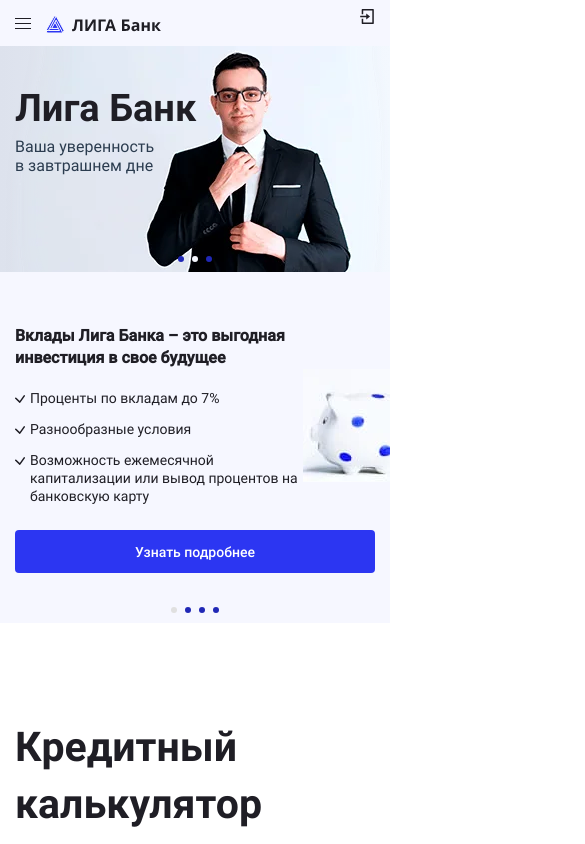
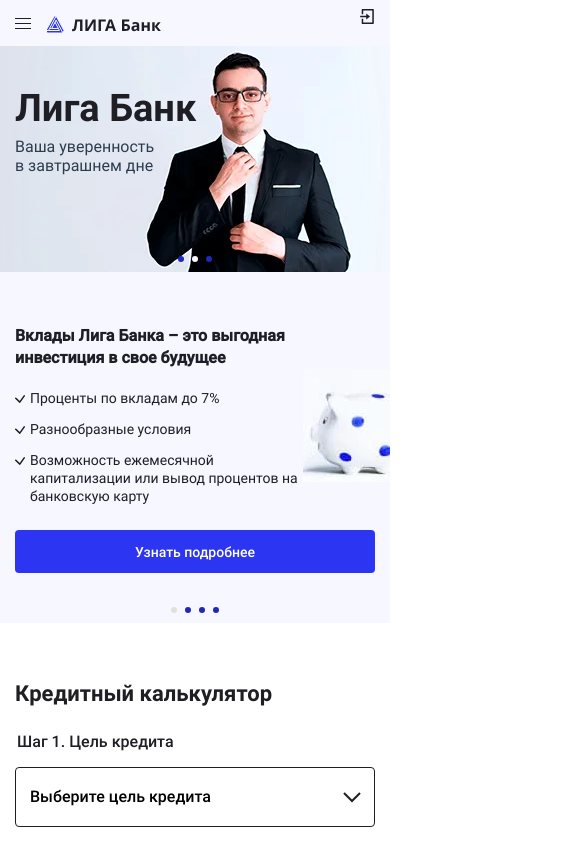
Before and after one commit to pestrige/korovin_ligabank2, a React (Create React App) app: page / in a window 390 px wide. Shown: the top 844 px of the page, 585 px wide, since content can reach past the window. Built offline with nearby package versions, Linux system fonts and the light colour scheme.

Commit message:
Добавляет адаптив для первого шага

```diff
--- a/src/components/calculator/calculator.jsx
+++ b/src/components/calculator/calculator.jsx
@@ -7,11 +7,16 @@
 import CreditOffer from '../credit-offer/credit-offer';
 import PropTypes from 'prop-types';
 import styled from '@emotion/styled';
+import {BreakPoint} from '../../const';
 
 const CreditWrapper = styled.div`
   display: grid;
   grid-template-columns: 1fr 500px;
   column-gap: 70px;
+  @media (max-width: ${BreakPoint.MAX_TABLET}px) {
+    grid-template-columns: 1fr;
+    row-gap: 40px;
+  }
 `;
 
 export default function Calculator({styles}) {
--- a/src/components/credit-form/first-step.jsx
+++ b/src/components/credit-form/first-step.jsx
@@ -3,7 +3,7 @@
 import styled from '@emotion/styled';
 import {getCreditType} from '../../store/selectors';
 import {setCreditType, setStep} from '../../store/actions';
-import {CreditType, Steps} from '../../const';
+import {BreakPoint, CreditType, Steps} from '../../const';
 import StepTitle from './step-title';
 
 const purposes = [
@@ -33,6 +33,11 @@
   border-radius: ${({isOpen}) => isOpen ? '4px 4px 0 0' : '4px'};
   cursor: pointer;
   transition: background-image 0.3s;
+  @media (max-width: ${BreakPoint.MAX_PHONE}px) {
+    padding-left: 14px;
+    padding-right: 45px;
+    background-position: center right 13px;
+  }
 `;
 const CreditsList = styled.div`
   margin-top: 0;
@@ -61,6 +66,12 @@
   transition: background-color 0.3s;
   &:hover {
     background-color: var(--color-background);
+  }
+  @media (max-width: ${BreakPoint.MAX_TABLET}px) {
+    padding: 19px 23px;
+  }
+  @media (max-width: ${BreakPoint.MAX_PHONE}px) {
+    padding: 19px 14px;
   }
 `;
 const Input = styled.input`
--- a/src/components/credit-form/step-title.jsx
+++ b/src/components/credit-form/step-title.jsx
@@ -1,17 +1,30 @@
 import React from 'react';
 import PropTypes from 'prop-types';
 import styled from '@emotion/styled';
+import {BreakPoint} from '../../const';
 
 const FieldSet = styled.fieldset`
   margin: 0 0 18px;
   padding: 0;
   border: none;
+  @media (max-width: ${BreakPoint.MAX_PHONE}px) {
+    margin-bottom: 8px;
+  }
 `;
 const Legend = styled.legend`
   margin-bottom: 20px;
   font-family: var(--font-medium);
   font-size: 22px;
   line-height: 31px;
+  @media (max-width: ${BreakPoint.MAX_TABLET}px) {
+    font-size: 18px;
+    line-height: 25px;
+  }
+  @media (max-width: ${BreakPoint.MAX_PHONE}px) {
+    margin-bottom: 14px;
+    font-size: 16px;
+    line-height: 22px;
+  }
 `;
 
 export default function StepTitle({title, children}) {
--- a/src/components/section-title/section-title.jsx
+++ b/src/components/section-title/section-title.jsx
@@ -1,6 +1,7 @@
 import React from 'react';
 import PropTypes from 'prop-types';
 import styled from '@emotion/styled';
+import {BreakPoint} from '../../const';
 
 const Title = styled.h2`
   margin-top: 0;
@@ -8,6 +9,16 @@
   font-family: var(--font-bold);
   font-size: 41px;
   line-height: 57px;
+  @media (max-width: ${BreakPoint.MAX_TABLET}px) {
+    margin-bottom: 25px;
+    font-size: 32px;
+    line-height: 45px;
+  }
+  @media (max-width: ${BreakPoint.MAX_PHONE}px) {
+    margin-bottom: 22px;
+    font-size: 22px;
+    line-height: 31px;
+  }
 `;
 
 export default function SectionTitle({children, margin = ''}) {
--- a/src/layout/main/main.jsx
+++ b/src/layout/main/main.jsx
@@ -13,6 +13,12 @@
 `;
 const tabsWrapper = css`
   margin-bottom: 96px;
+  @media (max-width: ${BreakPoint.MAX_TABLET}px) {
+    margin-bottom: 70px;
+  }
+  @media (max-width: ${BreakPoint.MAX_PHONE}px) {
+    margin-bottom: 55px;
+  }
 `;
 const calcWrapper = css`
   margin-bottom: 110px;
```
